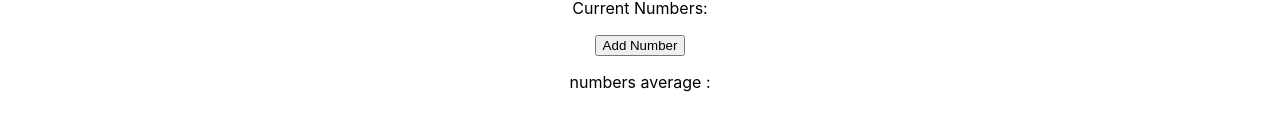
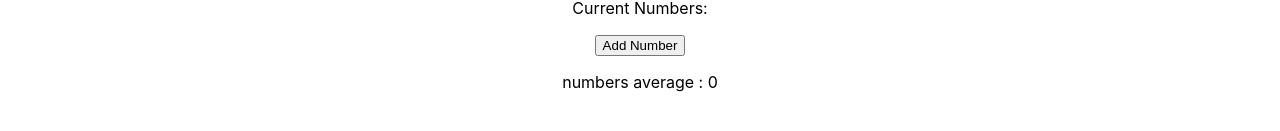
Before and after one commit to nam2626/KH_2025_04_REACT, a React (Create React App) app in the folder event-state/: page / in a window 1280 px wide. Shown: the part 625-756 px from the top of the page. Built offline with nearby package versions, Linux system fonts and the light colour scheme.

Commit message:
이벤트 처리 및 조건부 렌더링 추가

```diff
--- a/event-state/src/components/NumberList.jsx
+++ b/event-state/src/components/NumberList.jsx
@@ -1,14 +1,40 @@
+import { useState } from 'react';
+
 export default () => {
+  const [numbers, setNumbers] = useState([]);
+  const addNumber = () => {
+    const num = document.querySelector('#num').value;
+
+    //입력을 했는지?
+    if (num.trim() === '') {
+      alert('숫자를 입력해 주세요');
+      return;
+    }
+    //입력한 것이 숫자가 맞는지?
+    if (isNaN(num)) {
+      alert('유효하지 않은 숫자입니다.');
+      return;
+    }
+    setNumbers([...numbers, parseInt(num)]);
+    //입력된 값 제거
+    document.querySelector('#num').value = '';
+  };
+
   return (
     <div>
       <p>
-        <input type="text" placeholder="Enter a number" />
+        <input type="text" id="num" placeholder="Enter a number" />
       </p>
-      <p>Current Numbers: </p>
+      <p>Current Numbers: {numbers.join(',')} </p>
       <p>
-        <button>Add Number</button>
+        <button onClick={addNumber}>Add Number</button>
       </p>
-      <p>numbers average : </p>
+      <p>
+        numbers average :{' '}
+        {numbers.length > 0
+          ? (numbers.reduce((acc, cur) => acc + cur, 0) / numbers.length).toFixed(2)
+          : 0}
+      </p>
     </div>
   );
 };
```
Also changed, not shown: 1 other file (tests, documents, lock files or other folders).
